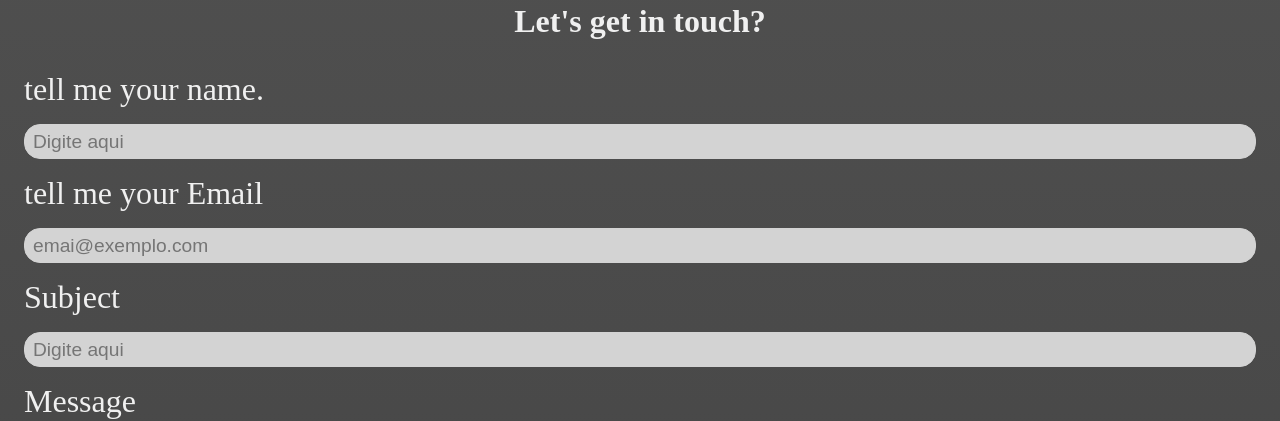
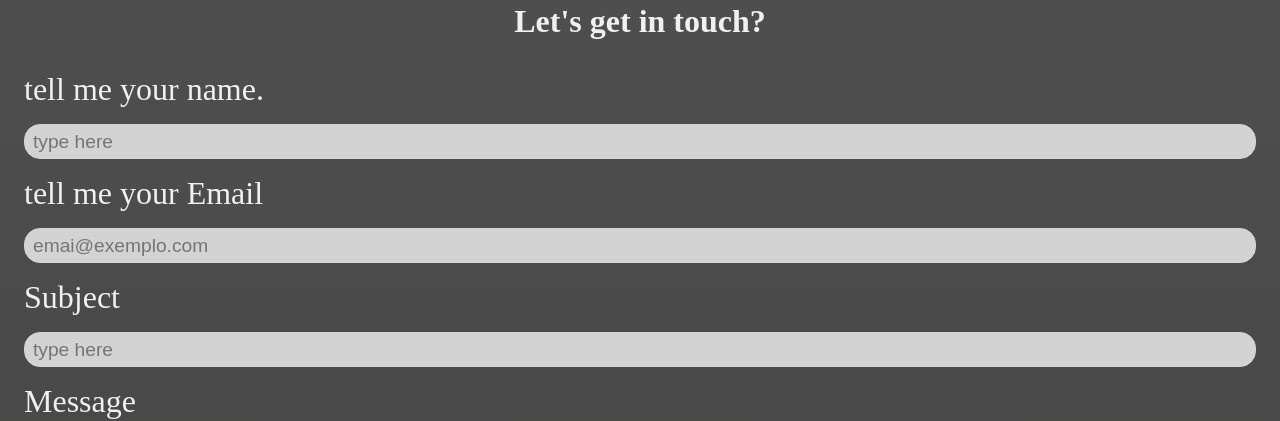
Before and after one commit to RichardRodriguesGomesDeJesus/portifolio, a Next.js app: page / in a window 1280 px wide. Shown: the part 3400-3821 px from the top of the page. Built offline with nearby package versions, Linux system fonts and the light colour scheme.

Commit message:
update placeholder

```diff
--- a/pages/index.tsx
+++ b/pages/index.tsx
@@ -133,11 +133,11 @@ export default function Home (){
                     <SecondaryTitle>Let's get in touch?</SecondaryTitle>
                     <Form action="https://formsubmit.co/richard.gj.rodrigues@gmail.com" method="POST">
                         <label htmlFor="nome">tell me your name.</label>
-                        <input type="text"name="nome" placeholder="Digite aqui" required/>
+                        <input type="text"name="nome" placeholder="type here" required/>
                         <label htmlFor="email">tell me your Email</label>
                         <input type="email" name="email" placeholder="emai@exemplo.com" required/>
                         <label htmlFor="title">Subject</label>
-                        <input type="text" placeholder="Digite aqui" name="title" required/>
+                        <input type="text" placeholder="type here" name="title" required/>
                         <label htmlFor="message">Message</label>
                         <textarea rows={10} cols={33} placeholder="write your message" name="message" required />
                         <input type="hidden" name="_next" value="https://richard-rodrigues-dev.vercel.app/thanks"></input>
```
